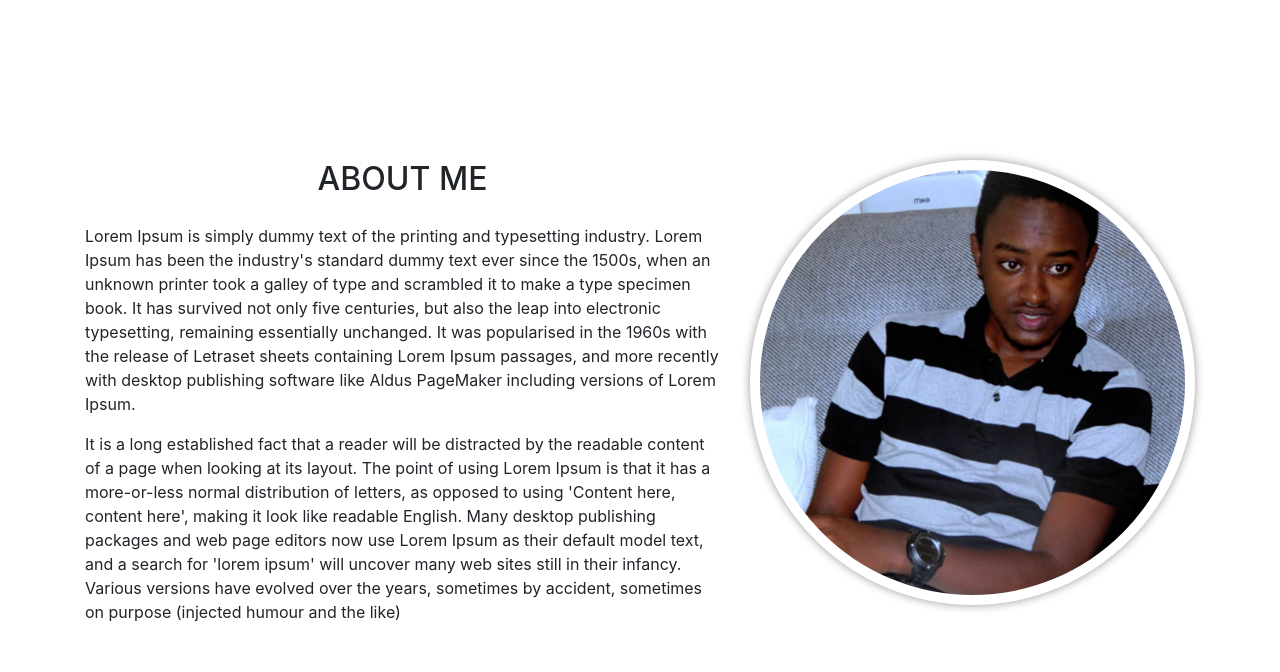
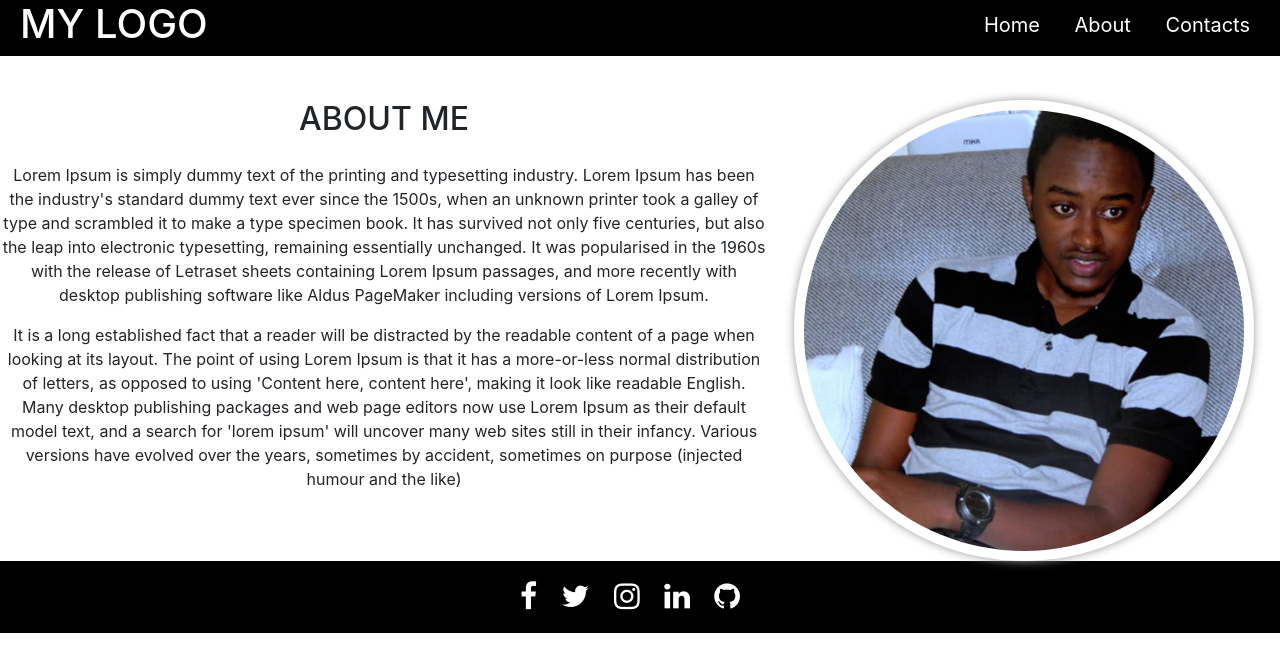
Before and after one commit to Ntwali-Josue/UI-template, a plain HTML site: page about.html in a window 1280 px wide. Drawn offline with nearby package versions, Linux system fonts and the light colour scheme.

```diff
--- a/about-css/about.css
+++ b/about-css/about.css
@@ -1,21 +1,101 @@
-body {
-    height: 100vh;
-    display: flex;
-    justify-content: center;
-    align-items: center;
+header {
+    background-color: #000;
+    color: #fff;
+    position: fixed;
+    width: 100%;
+    /* margin-bottom: 500px; */
+    top: 0;
+    /* bottom: 0; */
 }
 
-#about-us h2{
+header h1 {
+    float: left;
+    padding-left: 20px;
+}
+
+.nav-links {
+    float: right;
+    margin-top: 10px;
+}
+
+.nav-links ul li {
+    display: inline;
+    padding-right: 30px;
+}
+
+.nav-links ul li a{
+    text-decoration: none;
+    color: #fff;
+    font-size: 20px;
+}
+
+.nav-links ul li a:hover {
+    text-decoration: underline;
+}
+
+body {
+    /* height: 100vh;    */
+    /* display: flex; */
+    /* justify-content: center; */
+    /* align-items: center; */
+    margin: 0;
+    padding: 0;
+    /* background-color: #112066; */
+    /* color:white/ */
+}
+
+section {
+    margin-top: 100px;
+    width: 100%;
+    text-align: center
+}
+
+.intro {
+    width: 60%;
+    float: left;
+}
+
+.intro h2 {
     margin-bottom: 25px;
 }
 
 .img-wrap {
-    width: 100%;
+    width: 40%;
+    float: right;
 }
 
 .img-wrap img {
-    width: 100%;
+    width: 90%;
     padding: 10px;
     border-radius: 50%;
     box-shadow: 0 0 10px #999999;
 }
+
+.clear {
+    clear: both;
+}
+
+footer {
+    background-color: #000;
+    padding: 20px;
+    /* margin: 0 */
+}
+
+.social-medias {
+    /* width: 70%; */
+    text-align: center;
+    /* margin-left: 30px */
+}
+
+.social-medias a {
+    text-decoration:none;
+    color: #fff;
+    letter-spacing: 10px;
+    font-size: 30px;
+    padding-right: 10px;
+}
+
+.social-medias a:hover {
+    /* font-size: 35px; */
+    text-decoration: none;
+}
--- a/about.html
+++ b/about.html
@@ -6,27 +6,41 @@
     <title>About Us</title>
     <link rel="stylesheet" href="about-css/about.css">
     <link rel="stylesheet" href="https://stackpath.bootstrapcdn.com/bootstrap/4.5.0/css/bootstrap.min.css">
+    <link rel="stylesheet" href="https://cdnjs.cloudflare.com/ajax/libs/font-awesome/4.7.0/css/font-awesome.min.css">
 </head>
+<header>
+    <h1>MY LOGO</h1>
+    <div class="nav-links">
+        <ul>
+            <li><a href="/index.html">Home</a></li>
+            <li><a href="#">About</a></li>
+            <li><a href="/contact.html">Contacts</a></li>
+        </ul>
+    </div>
+</header>
 <body>
-    <section id ="about-us">
-        <div class="container">
-            <div class="row">
-              <div class="col-sm-7">
-                  <h2 class="text-center">ABOUT ME</h2>
+    <section>
+        <div class="intro">
+                  <h2>ABOUT ME</h2>
                   <p>
                     Lorem Ipsum is simply dummy text of the printing and typesetting industry. Lorem Ipsum has been the industry's standard dummy text ever since the 1500s, when an unknown printer took a galley of type and scrambled it to make a type specimen book. It has survived not only five centuries, but also the leap into electronic typesetting, remaining essentially unchanged. It was popularised in the 1960s with the release of Letraset sheets containing Lorem Ipsum passages, and more recently with desktop publishing software like Aldus PageMaker including versions of Lorem Ipsum.
                 </p>
                 <p>
                     It is a long established fact that a reader will be distracted by the readable content of a page when looking at its layout. The point of using Lorem Ipsum is that it has a more-or-less normal distribution of letters, as opposed to using 'Content here, content here', making it look like readable English. Many desktop publishing packages and web page editors now use Lorem Ipsum as their default model text, and a search for 'lorem ipsum' will uncover many web sites still in their infancy. Various versions have evolved over the years, sometimes by accident, sometimes on purpose (injected humour and the like)
                 </p>
-              </div>
-              <div class="col-sm-5">
+        </div>
                   <div class="img-wrap">
                     <img src="about-image/IMG-20200614-WA0045.jpg" alt="Profile Picture">
                   </div>
-              </div>
-            </div>
-        </div>
     </section>
-</body>
+</body><div class="clear"></div>
+<footer>
+    <div class="social-medias">
+        <a href="https://web.facebook.com/?_rdc=1&_rdr" class="fa fa-facebook"></a>
+        <a href="https://twitter.com/JosueNtwali" class="fa fa-twitter"></a>
+        <a href="https://www.instagram.com/joshn_250/" class="fa fa-instagram"></a>
+        <a href="www.linkedin.com/in/karangwa-ntwali-josue-03a141179" class="fa fa-linkedin"></a>
+        <a href="https://github.com/Ntwali-Josue" class="fa fa-github"></a>
+    </div>
+    </footer>
 </html>
```
Also changed, not shown: contact.html (+4 -2 lines), css/contact.css (+17 -2 lines), index.html (+1 -1 lines), index.js (added, +31 -0 lines).
